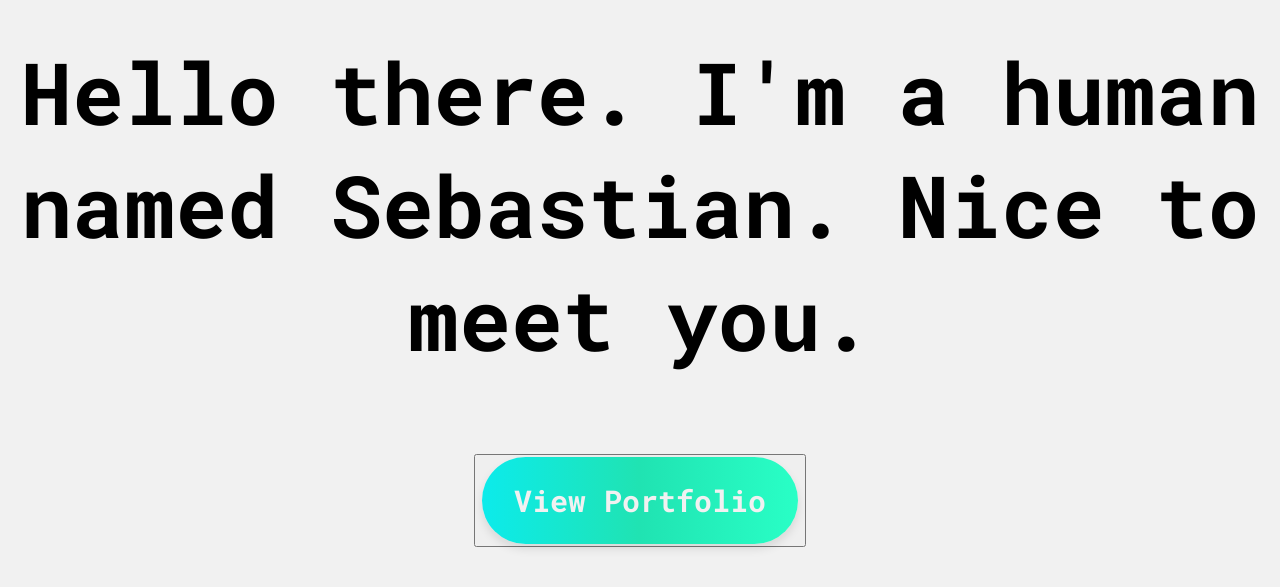
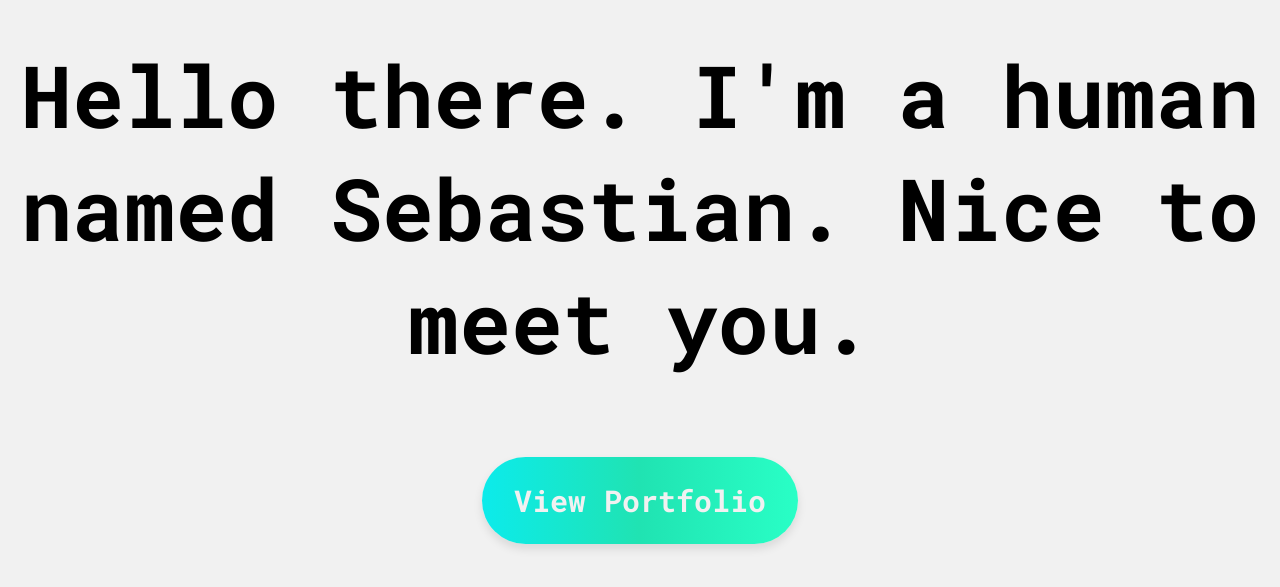
Before and after one commit to isebasus/oldportolio, a React (Create React App) app: page / in a window 1280 px wide. Shown: the part 109-696 px from the top of the page. Built offline with nearby package versions, Linux system fonts and the light colour scheme.

Commit message:
Update App.js

```diff
--- a/src/App.js
+++ b/src/App.js
@@ -2,13 +2,13 @@ import React, {Component} from 'react';
 import StyledButton from './components/button.jsx';
 import Header, {title} from './components/header.jsx';
 import Container, {header} from './components/projectContainers.jsx';
-import { HashRouter as Router, Route, Switch, Link } from "react-router-dom";
+import { HashRouter as Router, Route, Switch, Link} from "react-router-dom";
+import { createBrowserHistory } from 'history';
 import './App.css';
-import { tsConstructorType } from '@babel/types';
 
 function App() {
   return (
-    <Router>
+    <Router history={createBrowserHistory}>
        <div className="App">
         <Switch>
           <Route exact path="/" component={Home}/>
@@ -20,6 +20,9 @@ function App() {
 }
 
 class Home extends React.Component{
+  handleClick = () => {
+    this.props.history.push('/portfolio')
+  }
 
   render(){
   return (
@@ -32,8 +35,8 @@ class Home extends React.Component{
           <span className="fourth"> Nice to meet you.</span>
         </p>
           <div className="buttonAnimation">
-            <button className="wrapper" type="button">
-              <Link className="button" to="portfolio">View Portfolio</Link>
+            <button className="button" type="button" onClick={this.handleClick}>
+              View Portfolio
             </button>
           </div>
       </div>
@@ -42,23 +45,35 @@ class Home extends React.Component{
   }
 }
 
-function Portfolio() {
+export class Portfolio extends React.Component{
+  constructor(props){
+    super(props);
+  };
+
+  buttonClick = () => {
+    this.props.history.push('/')
+  }
+
+  render(){
     return (
       <header className="portfolio">
         <div className="projects">
           <div className="title">
             <Header title="Portfolio"></Header>
-          <StyledButton subject="Back to home page" link="/"></StyledButton>
+            <StyledButton subject="Back to home page" parentMethod={this.buttonClick}>{this.props.children}</StyledButton>
             <h2 className="headerproject">Projects</h2>
-          <p className="description">Lorem ipsum dolor sit amet, consectetur adipiscing elit. Duis ac nunc non nulla ornare tristique.</p>
+            <p className="description">The following projects demonstrates the skills that I have performed through the technologies that I have used. You can also check out my github for more projects!</p>
           </div>
           <div className="positioning">
-          <Container header="Qwerty" caption="A web proxy built for a more open web. Lorem ipsum dolor sit amet, consectetur adipiscing elit."></Container>
-          <Container header="Video Scraper" caption="A web scraper that uses Youtube's API to retrieve the video."></Container>
+            <Container header="Video Scraper" caption="A web proxy built for a more open web. Lorem ipsum dolor sit amet, consectetur adipiscing elit."></Container>
+            <Container header="Qwerty" caption="A web scraper that uses Youtube's API to retrieve the video."></Container>
             <Container header ="isebas.us" caption="Lorem ipsum dolor sit amet, consectetur adipiscing elit. That this is the most academical thing."></Container>
           </div>
         </div>
       </header>
     );
   }
+}
+
+
 export default App;
```
Lines whose indentation alone changed are shown as unchanged.
